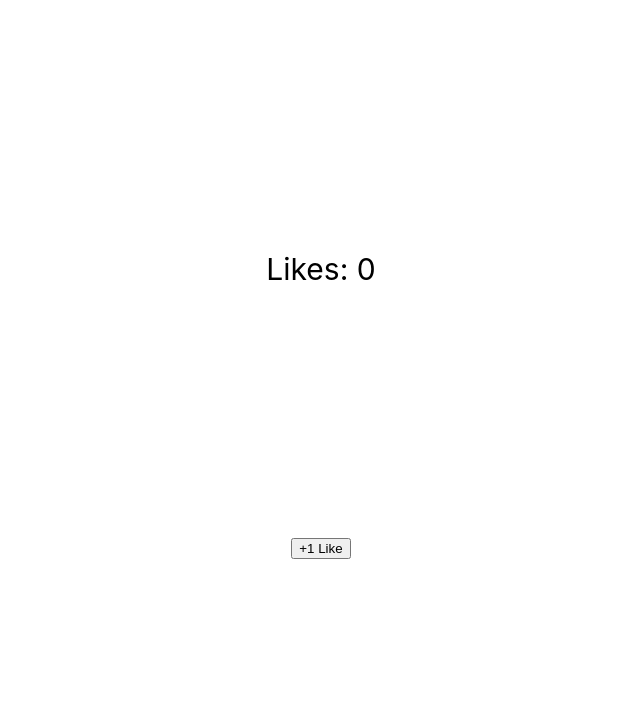
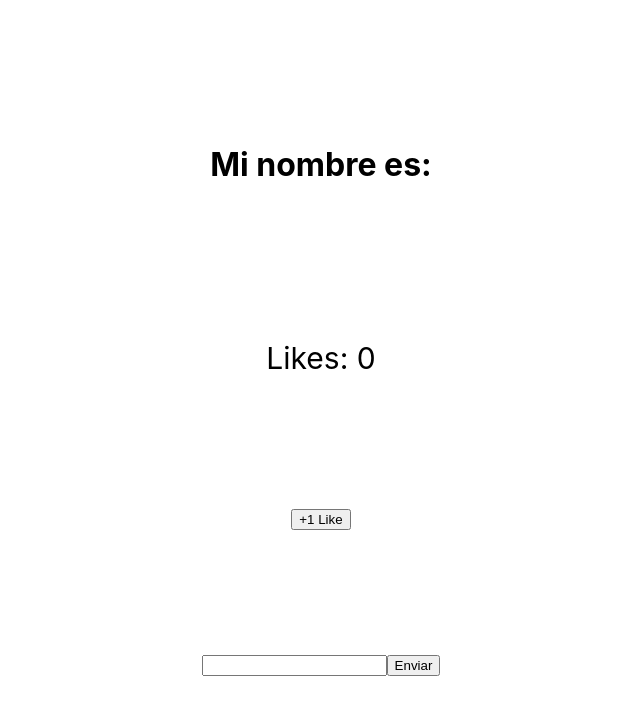
Before and after one commit to GabrielHak/piedra_papel_tijeras, a React (Create React App) app: page / in a window 1280 px wide. Shown: the top 714 px of the page, without its empty margins (319-959 px from the left). Built offline with nearby package versions, Linux system fonts and the light colour scheme.

Commit message:
Clase 07/09 Ejercicio extra

```diff
--- a/src/App.jsx
+++ b/src/App.jsx
@@ -2,13 +2,17 @@ import { useState } from 'react';
 import './App.css';
 import Contador from './Components/Contador';
 import BtnLikes from './Components/BtnLikes';
+import GetName from './Components/GetName';
 
 function App() {
   let [likes, setLikes] = useState(0);
+  let [nombre, setNombre] = useState("");
   return (
     <div className="App">
+      <h1>Mi nombre es: {nombre}</h1>
       <Contador likes={likes}></Contador>
       <BtnLikes callback={() => setLikes(++likes)}></BtnLikes>
+      <GetName callback={(name) => setNombre(name)}></GetName>
     </div>
   );
 }
--- /dev/null
+++ b/src/Components/GetName.jsx
@@ -0,0 +1,15 @@
+function GetName(props){
+    return(
+        <div className="nombre">
+            <input type="text" name="" id="nombre" />
+            <button onClick={
+                () => {
+                    let nombre = document.getElementById('nombre').value;
+                    props.callback(nombre);
+                }
+            }>Enviar</button>
+        </div>
+    );
+}
+
+export default GetName;
```
Also changed, not shown: 1 other file (tests, documents, lock files or other folders).
